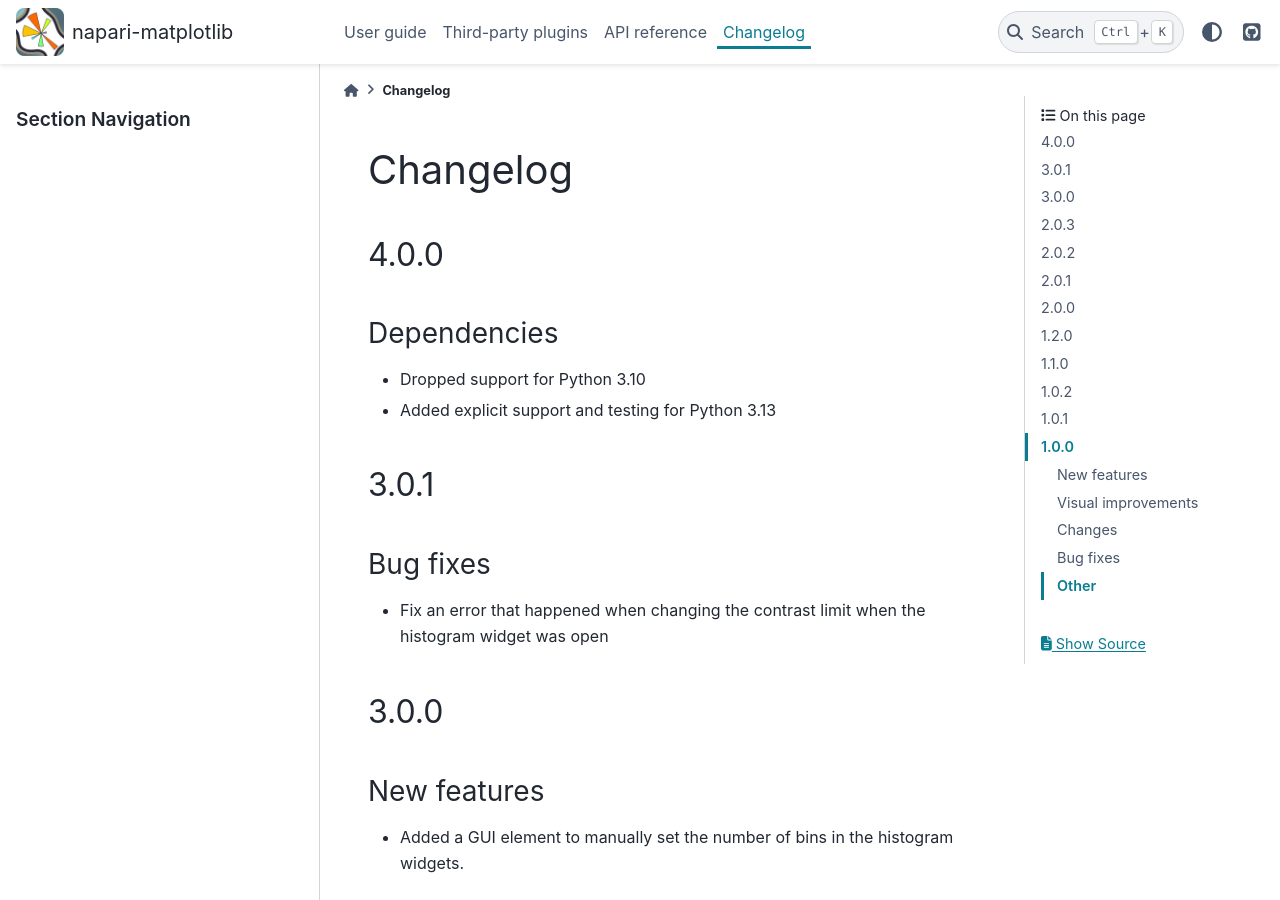
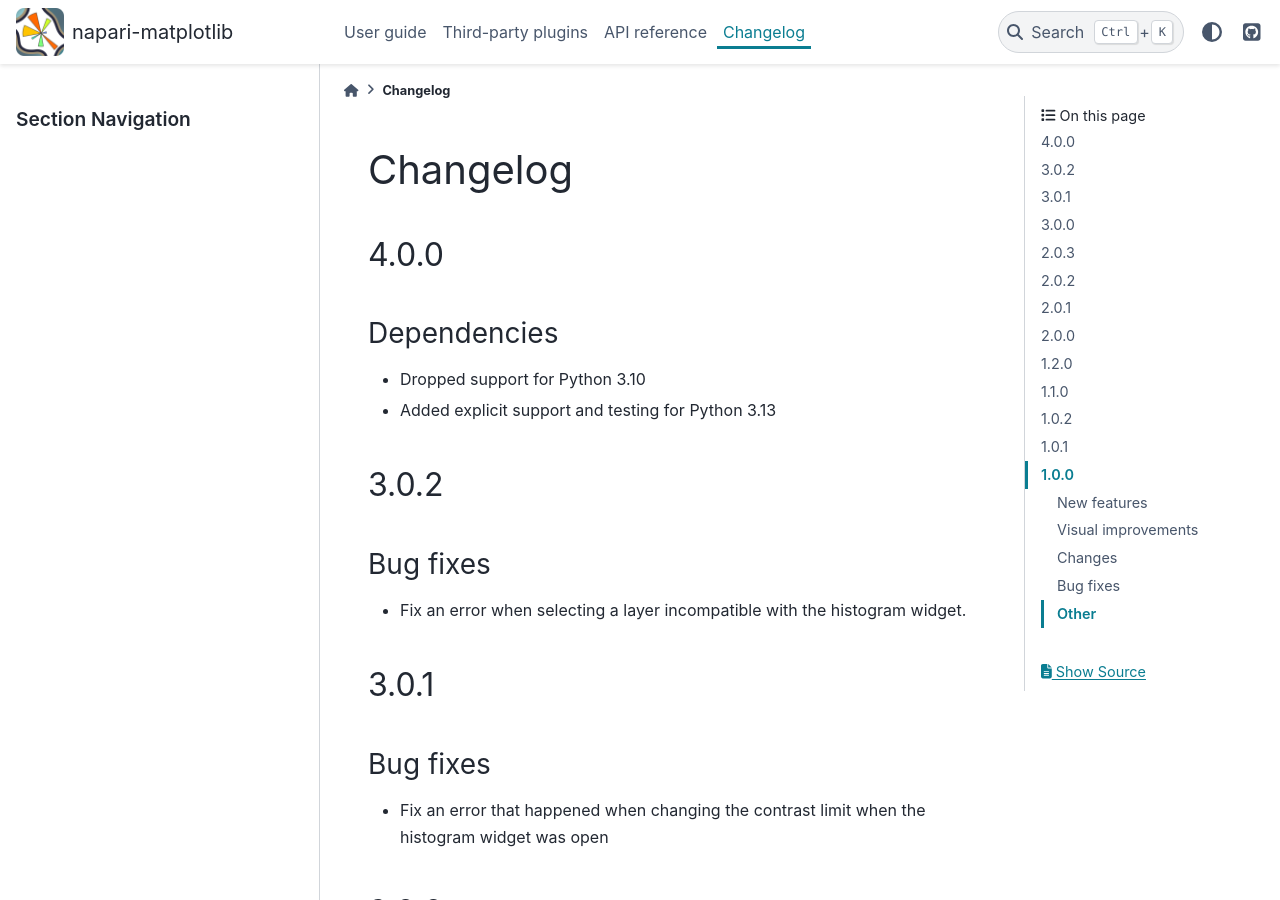
Before and after one commit to matplotlib/napari-matplotlib, a Sphinx documentation site: the page built from docs/changelog.rst, in a window 1280 px wide and 900 px high. Built offline with Sphinx 7.4.7 and the PyData theme 0.15.4, drawn with Linux system fonts in a browser that asks for light colours; pages that are not in the unit, such as notebooks, are missing from menus.

Commit message:
Add missing changelog entry for 3.0.2 (#327)

```diff
--- a/docs/changelog.rst
+++ b/docs/changelog.rst
@@ -8,6 +8,12 @@ Dependencies
 
 - Dropped support for Python 3.10
 - Added explicit support and testing for Python 3.13
+
+3.0.2
+-----
+Bug fixes
+~~~~~~~~~
+- Fix an error when selecting a layer incompatible with the histogram widget.
 
 3.0.1
 -----
```
